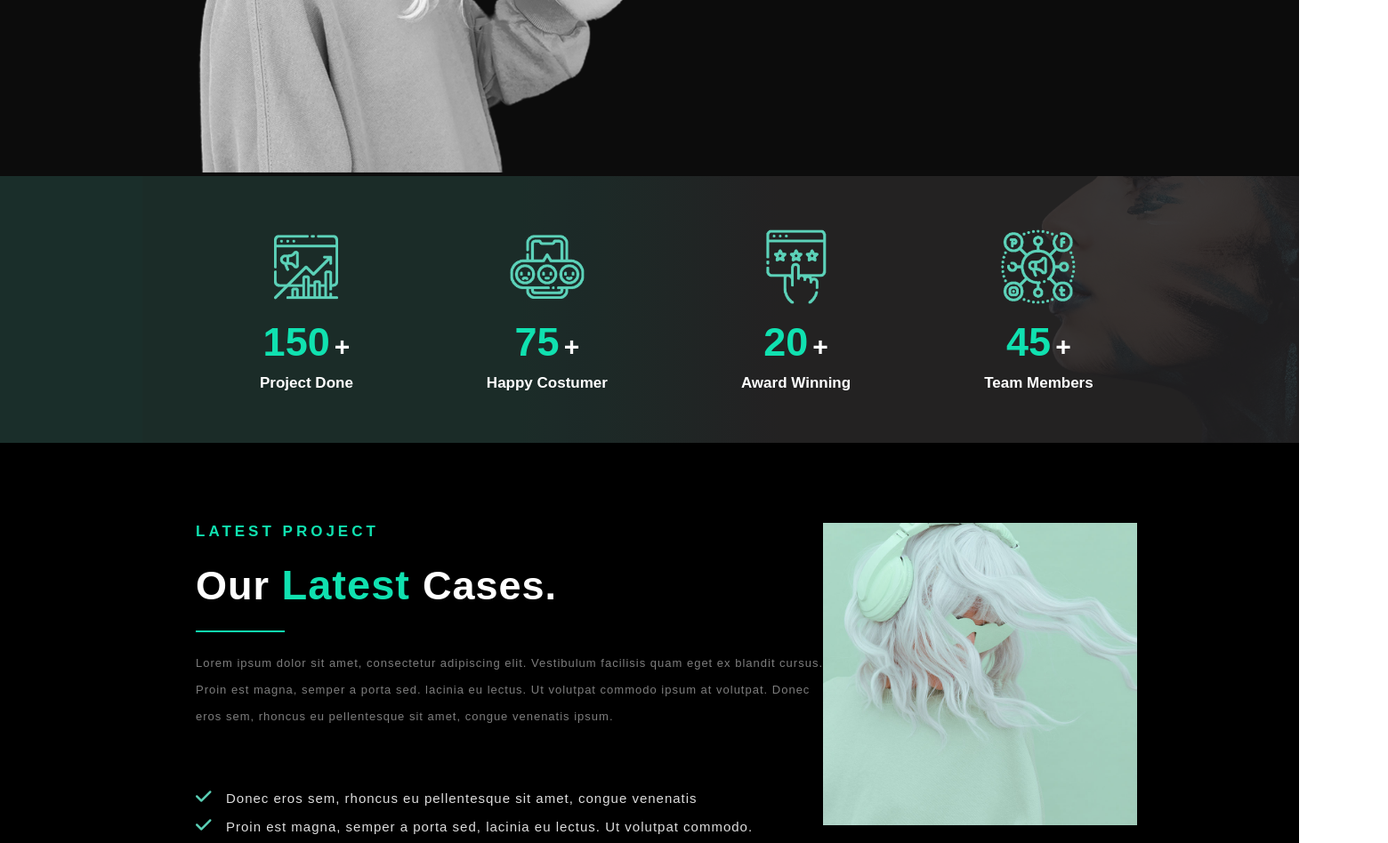
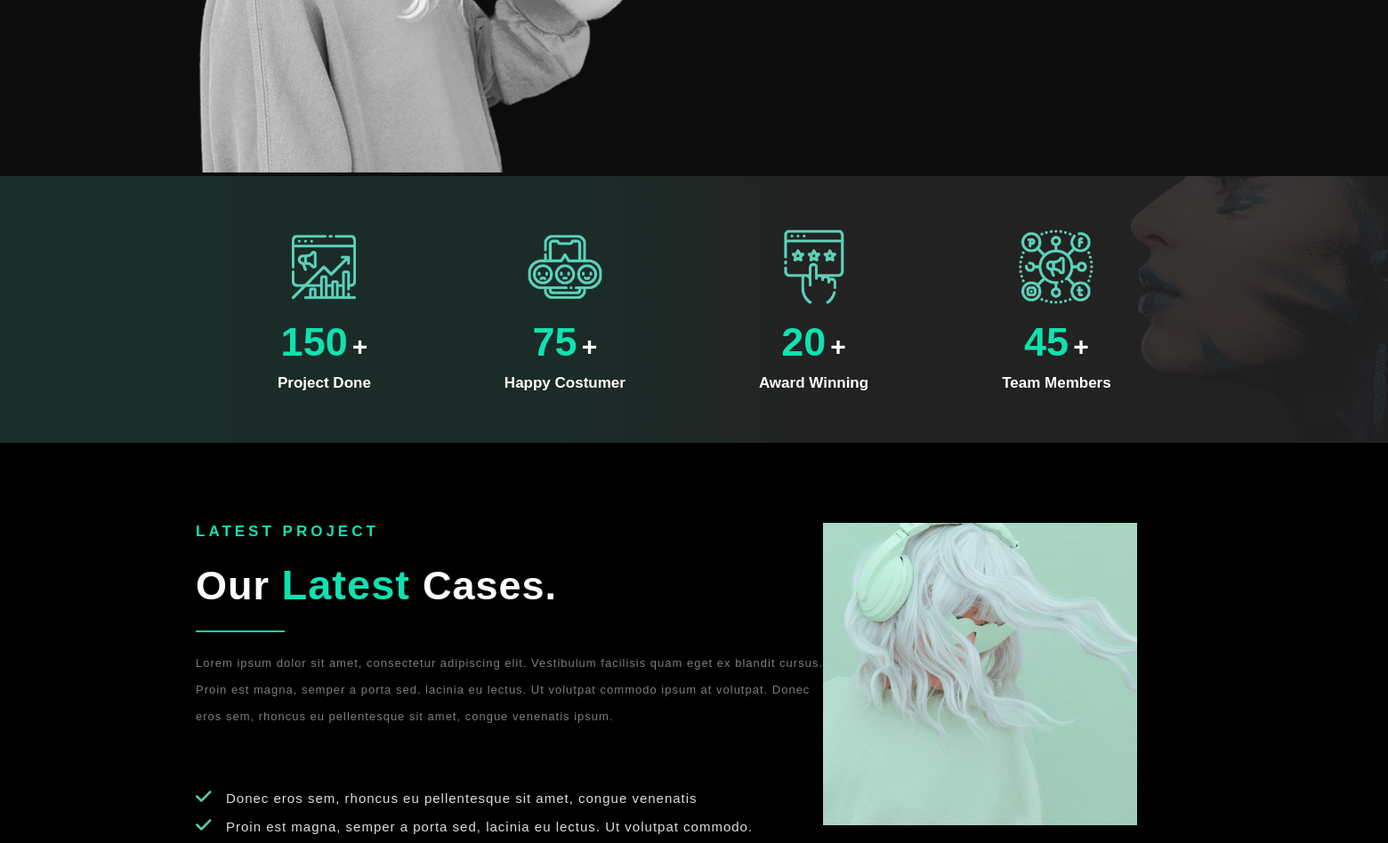
Before and after one commit to mohamedemad-10/Criative-Website, a plain HTML site: page index.html in a window 1280 px wide. Shown: the part 2083-3031 px from the top of the page at 89% size, 1560 px wide, since content can reach past the window. Drawn offline with Linux system fonts and the light colour scheme.

Commit message:
Update style.css

```diff
--- a/style.css
+++ b/style.css
@@ -8,7 +8,8 @@
 body {
  width: fit-content;
  object-fit: cover;
- width: 1460px;
+ width: 1560px;
+  overflow: hidden;
 }
 
 /* >>>>>> Navbar <<<<<<<< */
```
